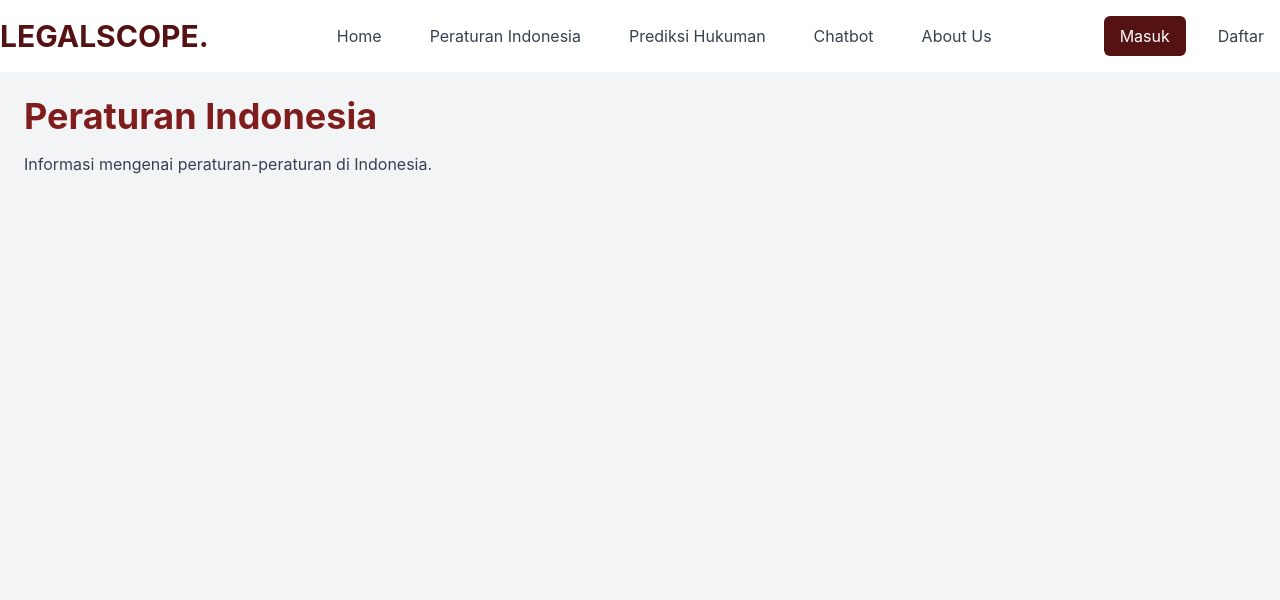
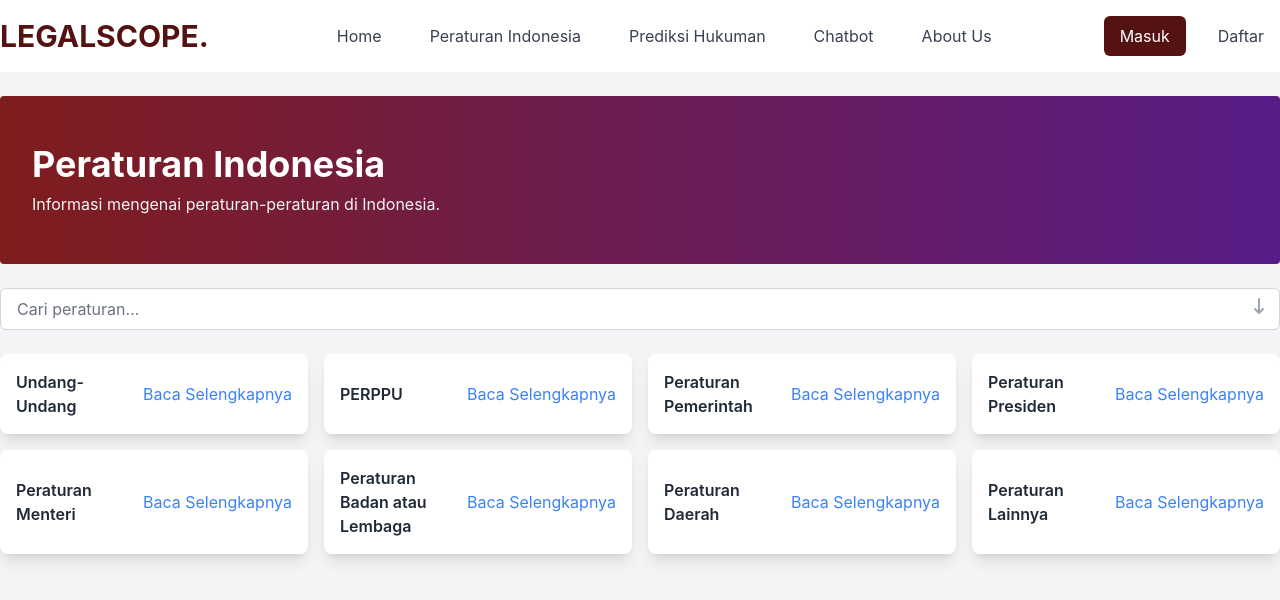
Before and after one commit to Lattaes/LegalScope, a React (Create React App) app in the folder legalscope-web/: page /peraturan-indonesia in a window 1280 px wide. Shown: the top 600 px of the page. Built offline with nearby package versions, Linux system fonts and the light colour scheme.

Commit message:
Daftar Peraturan Page

```diff
--- a/legalscope-web/src/pages/PeraturanIndonesia.jsx
+++ b/legalscope-web/src/pages/PeraturanIndonesia.jsx
@@ -1,10 +1,80 @@
 import React from 'react';
 
 function PeraturanIndonesia() {
+  // Dummy data untuk konten peraturan Indonesia
+  const peraturanList = [
+    { id: 1, title: 'Undang-Undang' },
+    { id: 2, title: 'PERPPU' },
+    { id: 3, title: 'Peraturan Pemerintah' },
+    { id: 4, title: 'Peraturan Presiden' },
+    { id: 5, title: 'Peraturan Menteri' },
+    { id: 6, title: 'Peraturan Badan atau Lembaga' },
+    { id: 7, title: 'Peraturan Daerah' },
+    { id: 8, title: 'Peraturan Lainnya' },
+  ];
+
   return (
-    <div className="min-h-screen bg-gray-100 p-6">
-      <h1 className="text-4xl font-bold text-red-900 mb-4">Peraturan Indonesia</h1>
-      <p className="text-gray-700">Informasi mengenai peraturan-peraturan di Indonesia.</p>
+    <div className="min-h-screen bg-gray-100 flex flex-col items-center">
+      {/* Section Judul */}
+      <div className="container mx-auto mb-6 md:mb-0 md:mt-6 relative">
+        <div className="py-4 bg-gradient-to-r from-red-900 to-purple-900 rounded">
+          <div className="md:hidden bg-gray-900/75 top-0 left-0 w-full h-full absolute"></div>
+          <div className="m-8 z-20">
+            <h1 className="text-4xl font-bold text-white">Peraturan Indonesia</h1>
+            <div className="max-w-2xl">
+              <p className="mt-2 text-gray-100">
+                Informasi mengenai peraturan-peraturan di Indonesia.
+              </p>
+            </div>
+          </div>
+        </div>
+      </div>
+
+      <br></br>
+
+      {/* Search Konten Peraturan Indonesia */}
+      <div className="container mx-auto mb-6">
+        <div className="relative">
+          <input
+            type="text"
+            className="w-full px-4 py-2 border border-gray-300 rounded-md focus:outline-none focus:border-blue-500"
+            placeholder="Cari peraturan..."
+          />
+          <button className="absolute right-0 top-0 mt-2 mr-2">
+            <svg
+              xmlns="http://www.w3.org/2000/svg"
+              className="h-6 w-6 text-gray-400"
+              fill="none"
+              viewBox="0 0 24 24"
+              stroke="currentColor"
+            >
+              <path
+                strokeLinecap="round"
+                strokeLinejoin="round"
+                strokeWidth={2}
+                d="M15 13l-4 4m0 0l-4-4m4 4V3"
+              />
+            </svg>
+          </button>
+        </div>
+      </div>
+
+      {/* Daftar Konten Peraturan Indonesia */}
+      <div className="container mx-auto grid grid-cols-1 md:grid-cols-2 lg:grid-cols-4 gap-4">
+        {peraturanList.map((item) => (
+          <div
+            key={item.id}
+            className="bg-white rounded-lg shadow-lg p-4 flex items-center justify-between"
+          >
+            <div className="flex-1">
+              <p className="text-gray-800 font-semibold">{item.title}</p>
+            </div>
+            <button className="text-blue-500 hover:text-blue-700">
+              Baca Selengkapnya
+            </button>
+          </div>
+        ))}
+      </div>
     </div>
   );
 }
```
